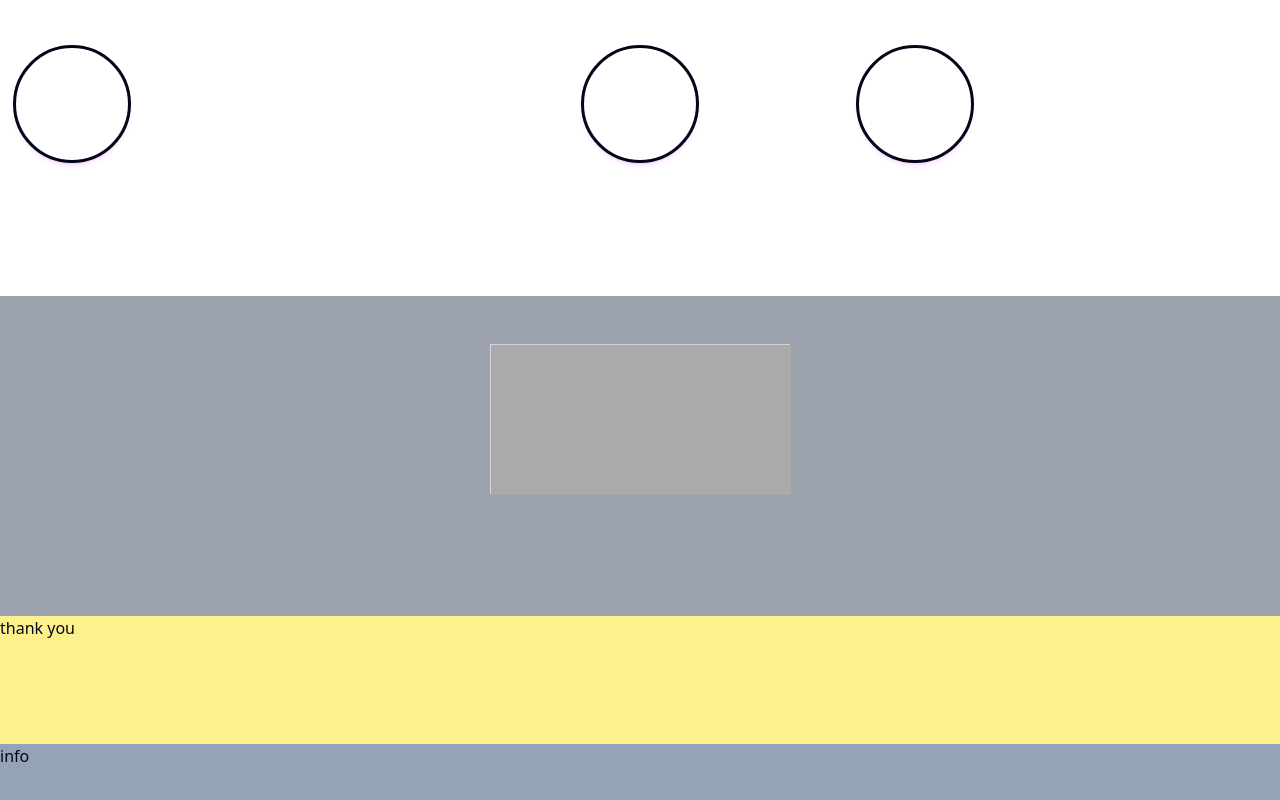
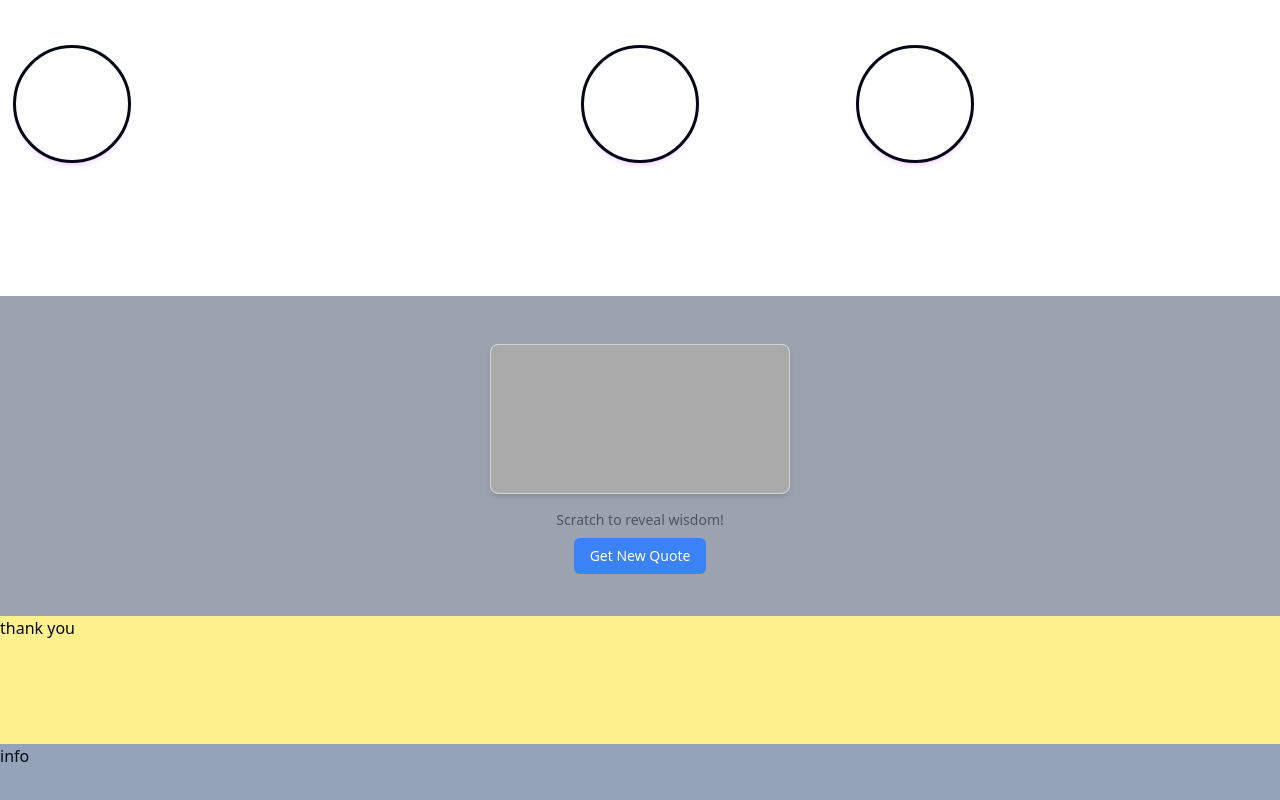
Before and after one commit to Ioni12/portfolio2, a React (Vite) app: page / in a window 1280 px wide. Shown: the part 1888-2688 px from the top of the page. Built offline with nearby package versions, Linux system fonts and the light colour scheme; a web font is replaced by a local one.

Commit message:
seeing the quote in action

```diff
--- a/src/Scratch_card.jsx
+++ b/src/Scratch_card.jsx
@@ -1,11 +1,69 @@
 import { useEffect, useRef, useState } from 'react';
 
-const ScratchCard = ({ content = "You Won!", width = 300, height = 150 }) => {
+const ScratchCard = ({ width = 300, height = 150 }) => {
   const canvasRef = useRef(null);
   const [isDrawing, setIsDrawing] = useState(false);
   const [scratchSize, setScratchSize] = useState(30);
   const contextRef = useRef(null);
   const totalPixelsRef = useRef(width * height);
+  const [content, setContent] = useState("");
+  const [isLoading, setIsLoading] = useState(true);
+
+  // Expanded collection of quotes organized by categories
+  const quotes = [
+    // Motivation & Success
+    "The only way to do great work is to love what you do. - Steve Jobs",
+    "Success is not the key to happiness. Happiness is the key to success. - Albert Schweitzer",
+    "Don't watch the clock; do what it does. Keep going. - Sam Levenson",
+    "The future depends on what you do today. - Mahatma Gandhi",
+    "The only place where success comes before work is in the dictionary. - Vidal Sassoon",
+
+    // Life & Wisdom
+    "Life is 10% what happens to you and 90% how you react to it. - Charles R. Swindoll",
+    "The purpose of our lives is to be happy. - Dalai Lama",
+    "Live life as if everything is rigged in your favor. - Rumi",
+    "Life isn't about finding yourself. Life is about creating yourself. - George Bernard Shaw",
+    "The best way to predict the future is to create it. - Peter Drucker",
+
+    // Growth & Learning
+    "The capacity to learn is a gift; the ability to learn is a skill; the willingness to learn is a choice. - Brian Herbert",
+    "The expert in anything was once a beginner. - Helen Hayes",
+    "The beautiful thing about learning is that no one can take it away from you. - B.B. King",
+    "Education is not preparation for life; education is life itself. - John Dewey",
+    "Live as if you were to die tomorrow. Learn as if you were to live forever. - Mahatma Gandhi",
+
+    // Courage & Perseverance
+    "Courage is not having the strength to go on; it is going on when you don't have the strength. - Theodore Roosevelt",
+    "It always seems impossible until it's done. - Nelson Mandela",
+    "The only limit to our realization of tomorrow will be our doubts of today. - Franklin D. Roosevelt",
+    "What you get by achieving your goals is not as important as what you become by achieving your goals. - Zig Ziglar",
+    "Fall seven times and stand up eight. - Japanese Proverb",
+
+    // Creativity & Innovation
+    "Creativity is intelligence having fun. - Albert Einstein",
+    "Innovation distinguishes between a leader and a follower. - Steve Jobs",
+    "The best way to have a good idea is to have lots of ideas. - Linus Pauling",
+    "Imagination is everything. It is the preview of life's coming attractions. - Albert Einstein",
+    "Change is the end result of all true learning. - Leo Buscaglia",
+
+    // Peace & Mindfulness
+    "Peace comes from within. Do not seek it without. - Buddha",
+    "Every moment is a fresh beginning. - T.S. Eliot",
+    "Happiness is not something ready-made. It comes from your own actions. - Dalai Lama",
+    "The present moment is filled with joy and happiness. If you are attentive, you will see it. - Thich Nhat Hanh",
+    "In the middle of difficulty lies opportunity. - Albert Einstein"
+  ];
+
+  const getRandomQuote = () => {
+    setIsLoading(true);
+    const randomQuote = quotes[Math.floor(Math.random() * quotes.length)];
+    setContent(randomQuote);
+    setIsLoading(false);
+  };
+
+  useEffect(() => {
+    getRandomQuote();
+  }, []);
 
   useEffect(() => {
     const canvas = canvasRef.current;
@@ -13,11 +71,9 @@ const ScratchCard = ({ content = "You Won!", width = 300, height = 150 }) => {
     canvas.height = height;
 
     const context = canvas.getContext('2d');
-    contextRef.current = context;
-
-    // Initial gray overlay
     context.fillStyle = '#AAAAAA';
     context.fillRect(0, 0, width, height);
+    contextRef.current = context;
   }, [width, height]);
 
   const updateScratchedPercentage = () => {
@@ -42,12 +98,12 @@ const ScratchCard = ({ content = "You Won!", width = 300, height = 150 }) => {
 
   const handleScratch = (e) => {
     if (!isDrawing) return;
+    e.preventDefault();
 
     const canvas = canvasRef.current;
     const context = contextRef.current;
     const rect = canvas.getBoundingClientRect();
 
-    // Get coordinates based on event type (mouse or touch)
     const clientX = e.type.includes('mouse') ? e.clientX : e.touches[0].clientX;
     const clientY = e.type.includes('mouse') ? e.clientY : e.touches[0].clientY;
 
@@ -62,24 +118,31 @@ const ScratchCard = ({ content = "You Won!", width = 300, height = 150 }) => {
     updateScratchedPercentage();
   };
 
-  const handleSizeChange = (e) => {
-    setScratchSize(Number(e.target.value));
+  const handleNewQuote = () => {
+    getRandomQuote();
+    const context = contextRef.current;
+    context.fillStyle = '#AAAAAA';
+    context.fillRect(0, 0, width, height);
   };
 
   return (
     <div className="flex flex-col items-center gap-4">
       <div
-        className="relative border border-gray-300"
+        className="relative border border-gray-300 rounded-lg overflow-hidden bg-white shadow-md"
         style={{ width, height }}
       >
         <div
-          className="absolute inset-0 flex items-center justify-center text-2xl text-gray-700"
+          className="absolute inset-0 flex items-center justify-center p-6 text-center text-lg text-gray-700"
         >
-          {content}
+          {isLoading ? (
+            <div className="animate-pulse">Loading...</div>
+          ) : (
+            content
+          )}
         </div>
         <canvas
           ref={canvasRef}
-          className="absolute top-0 left-0"
+          className="absolute top-0 left-0 touch-none"
           onMouseDown={() => setIsDrawing(true)}
           onMouseMove={handleScratch}
           onMouseUp={() => setIsDrawing(false)}
@@ -92,8 +155,17 @@ const ScratchCard = ({ content = "You Won!", width = 300, height = 150 }) => {
           onTouchEnd={() => setIsDrawing(false)}
         />
       </div>
-
-
+      <div className="flex flex-col items-center gap-2">
+        <div className="text-sm text-gray-600">
+          Scratch to reveal wisdom!
+        </div>
+        <button
+          onClick={handleNewQuote}
+          className="px-4 py-2 text-sm text-white bg-blue-500 rounded-md hover:bg-blue-600 transition-colors"
+        >
+          Get New Quote
+        </button>
+      </div>
     </div>
   );
 };
```
